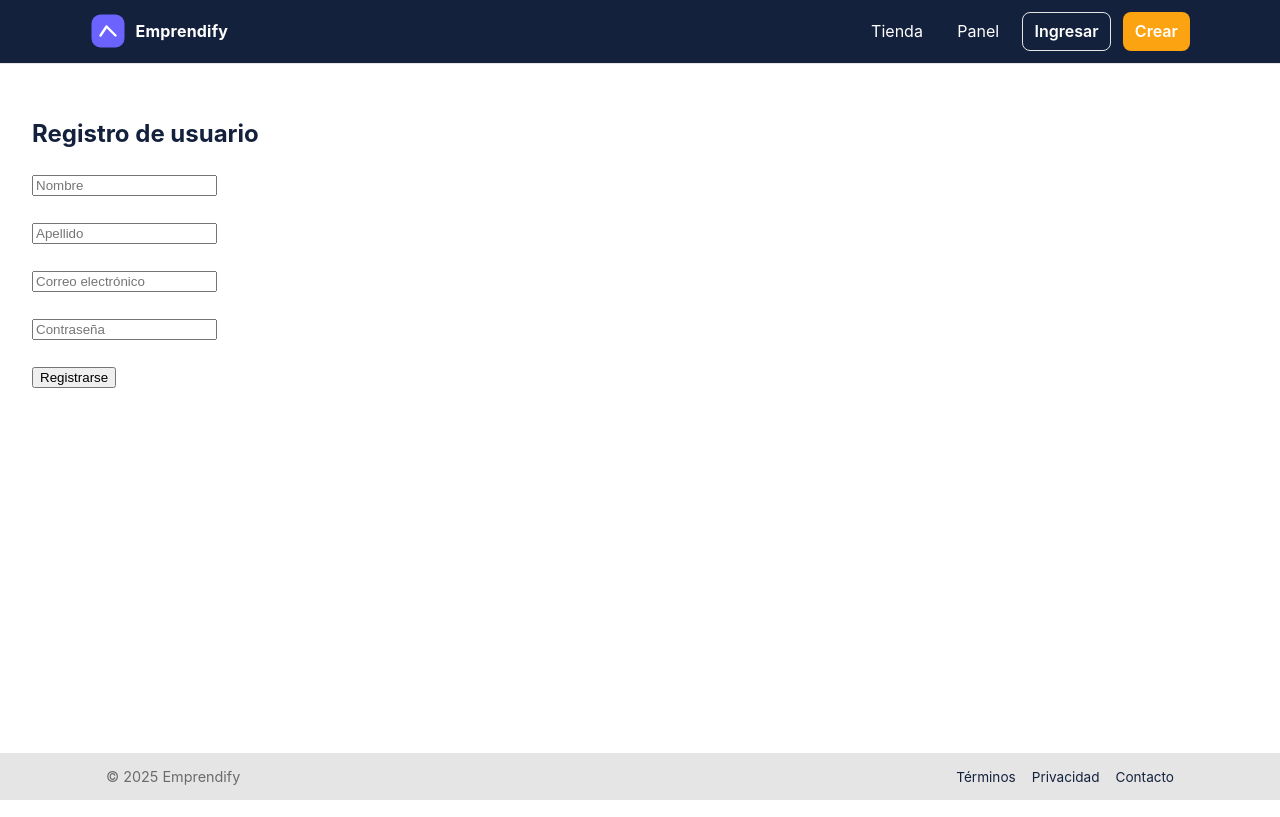
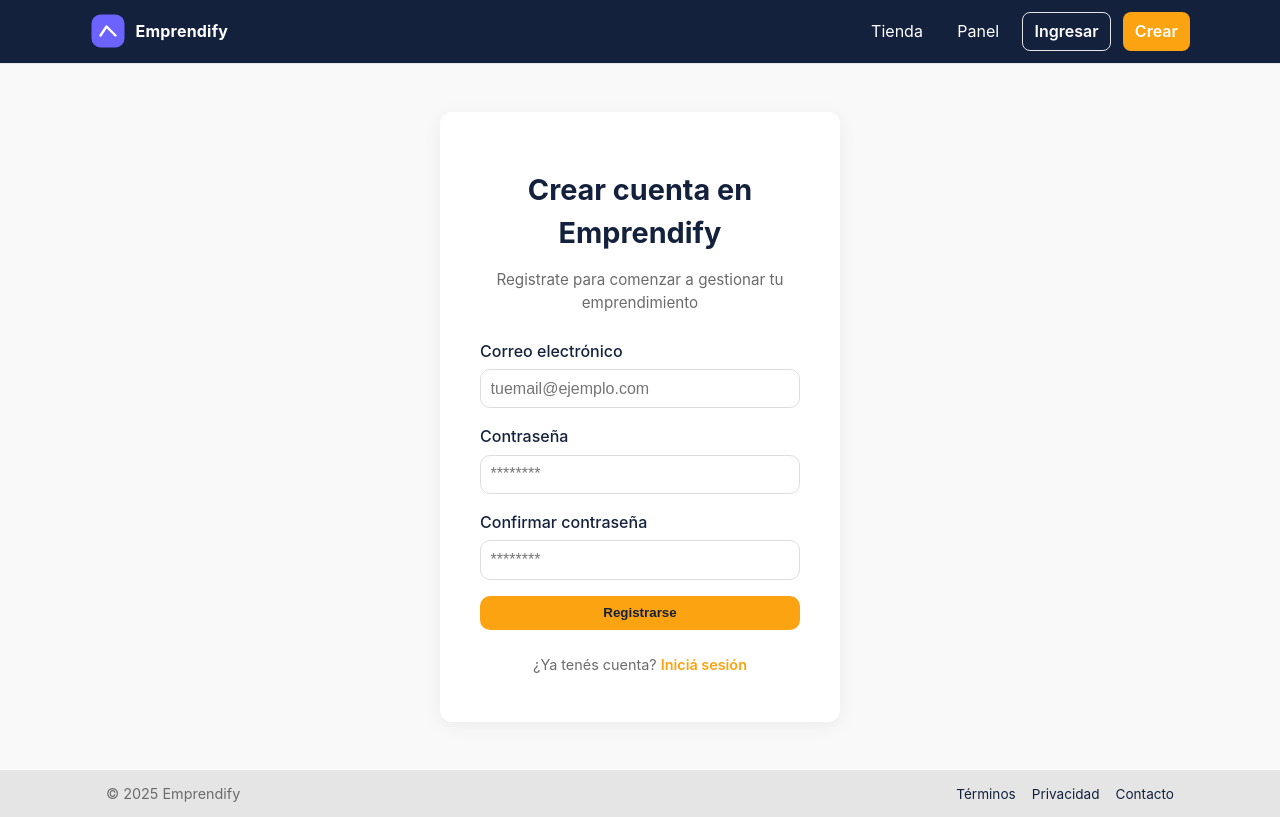
Before and after one commit to IsmaelEnrique/PFC-AIA, a React app: page /register in a window 1280 px wide. Built offline with nearby package versions, Linux system fonts and the light colour scheme; the HTML template or start-up script is replaced by a standard one.

Commit message:
Register page

```diff
--- a/src/pages/RegisterPage.jsx
+++ b/src/pages/RegisterPage.jsx
@@ -1,14 +1,129 @@
-export default function RegisterPage() {
+import { useState } from "react";
+import { Link } from "react-router-dom";
+
+export default function Register() {
+  const [email, setEmail] = useState("");
+  const [password, setPassword] = useState("");
+  const [confirmPassword, setConfirmPassword] = useState("");
+  const [errors, setErrors] = useState({});
+  const [success, setSuccess] = useState(false);
+
+  // -------------------------
+  // ✅ Validar el formulario
+  // -------------------------
+  const validateForm = () => {
+    const newErrors = {};
+
+    if (!email) {
+      newErrors.email = "El correo electrónico es obligatorio.";
+    } else if (!/\S+@\S+\.\S+/.test(email)) {
+      newErrors.email = "El formato del correo no es válido.";
+    }
+
+    if (!password) {
+      newErrors.password = "La contraseña es obligatoria.";
+    } else if (password.length < 6) {
+      newErrors.password = "Debe tener al menos 6 caracteres.";
+    }
+
+    if (!confirmPassword) {
+      newErrors.confirmPassword = "Debés confirmar la contraseña.";
+    } else if (password !== confirmPassword) {
+      newErrors.confirmPassword = "Las contraseñas no coinciden.";
+    }
+
+    setErrors(newErrors);
+    return Object.keys(newErrors).length === 0;
+  };
+
+  // -------------------------
+  // 📤 Envío del formulario
+  // -------------------------
+  const handleSubmit = (e) => {
+    e.preventDefault();
+    setSuccess(false);
+
+    if (validateForm()) {
+      console.log("Registro exitoso ✅", { email, password });
+      setSuccess(true);
+      setEmail("");
+      setPassword("");
+      setConfirmPassword("");
+      setErrors({});
+    }
+  };
+
+  // -------------------------
+  // 🧱 Estructura visual
+  // -------------------------
   return (
-    <div style={{ padding: '2rem' }}>
-      <h2>Registro de usuario</h2>
-      <form>
-        <input type="text" placeholder="Nombre" required /><br /><br />
-        <input type="text" placeholder="Apellido" required /><br /><br />
-        <input type="email" placeholder="Correo electrónico" required /><br /><br />
-        <input type="password" placeholder="Contraseña" required /><br /><br />
-        <button>Registrarse</button>
-      </form>
-    </div>
-  )
+    <section className="auth-page">
+      <div className="auth-container">
+        <h1 className="auth-title">
+          Crear cuenta en <span className="accent">Emprendify</span>
+        </h1>
+        <p className="auth-subtitle">
+          Registrate para comenzar a gestionar tu emprendimiento
+        </p>
+
+        <form className="auth-form" onSubmit={handleSubmit} noValidate>
+          {/* Campo email */}
+          <div className="form-group">
+            <label htmlFor="email">Correo electrónico</label>
+            <input
+              type="email"
+              id="email"
+              placeholder="tuemail@ejemplo.com"
+              value={email}
+              onChange={(e) => setEmail(e.target.value)}
+            />
+            {errors.email && <p className="error-text">{errors.email}</p>}
+          </div>
+
+          {/* Campo contraseña */}
+          <div className="form-group">
+            <label htmlFor="password">Contraseña</label>
+            <input
+              type="password"
+              id="password"
+              placeholder="********"
+              value={password}
+              onChange={(e) => setPassword(e.target.value)}
+            />
+            {errors.password && <p className="error-text">{errors.password}</p>}
+          </div>
+
+          {/* Campo confirmar contraseña */}
+          <div className="form-group">
+            <label htmlFor="confirmPassword">Confirmar contraseña</label>
+            <input
+              type="password"
+              id="confirmPassword"
+              placeholder="********"
+              value={confirmPassword}
+              onChange={(e) => setConfirmPassword(e.target.value)}
+            />
+            {errors.confirmPassword && (
+              <p className="error-text">{errors.confirmPassword}</p>
+            )}
+          </div>
+
+          <button type="submit" className="btn btn-primary">
+            Registrarse
+          </button>
+
+          {success && (
+            <p className="success-text">Cuenta creada con éxito 🎉</p>
+          )}
+        </form>
+
+        <p className="auth-footer">
+          ¿Ya tenés cuenta?{" "}
+          <Link to="/login" className="accent-text">
+            Iniciá sesión
+          </Link>
+        </p>
+      </div>
+    </section>
+  );
 }
--- a/src/styles/index.css
+++ b/src/styles/index.css
@@ -425,3 +425,24 @@ html, body {
   margin-top: 1rem;
   font-weight: 600;
 }
+/* ================================
+   ⚙️ VALIDACIONES / REGISTRO
+   ================================ */
+.error-input {
+  border-color: #e63946 !important;
+  box-shadow: 0 0 0 2px rgba(230, 57, 70, 0.15);
+}
+
+.error-text {
+  color: #e63946;
+  font-size: 0.85rem;
+  margin-top: 0.3rem;
+  text-align: left;
+}
+
+.success-text {
+  color: #2a9d8f;
+  font-size: 0.95rem;
+  margin-top: 1rem;
+  font-weight: 600;
+}
```
